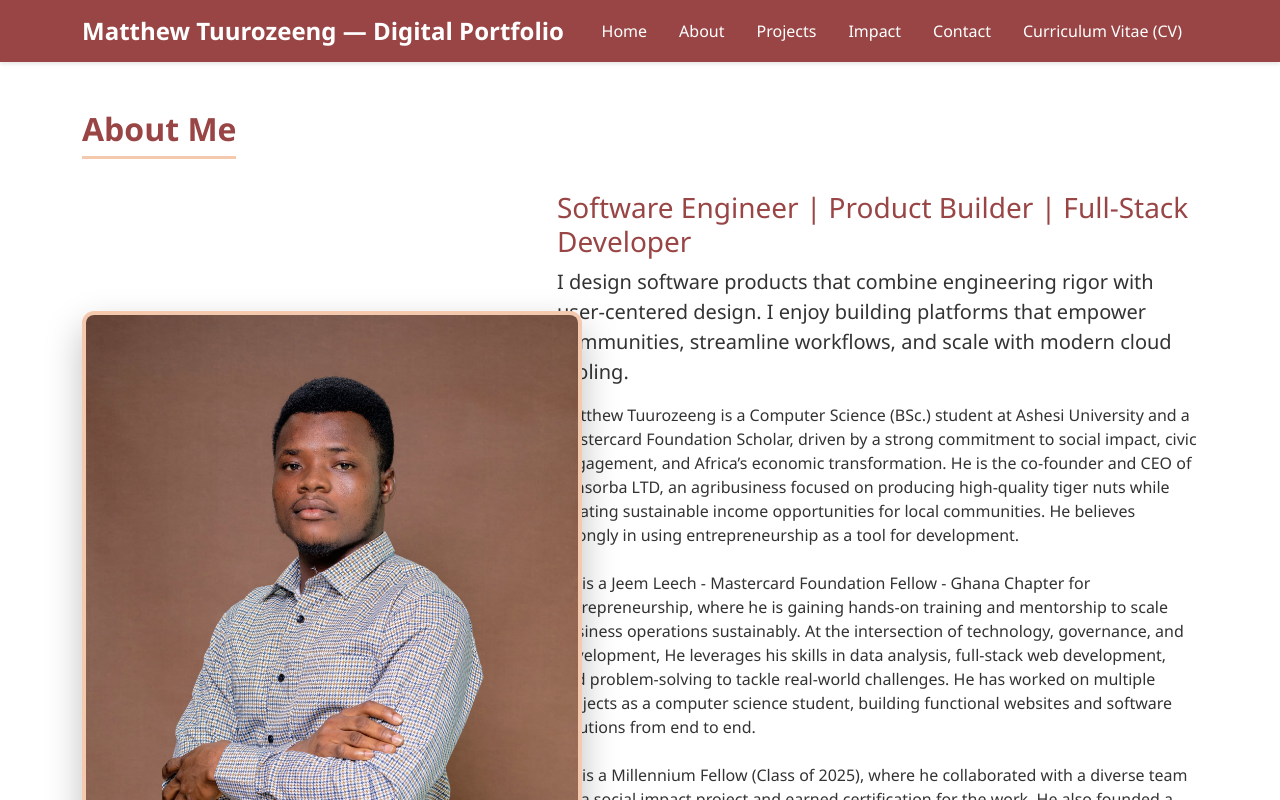
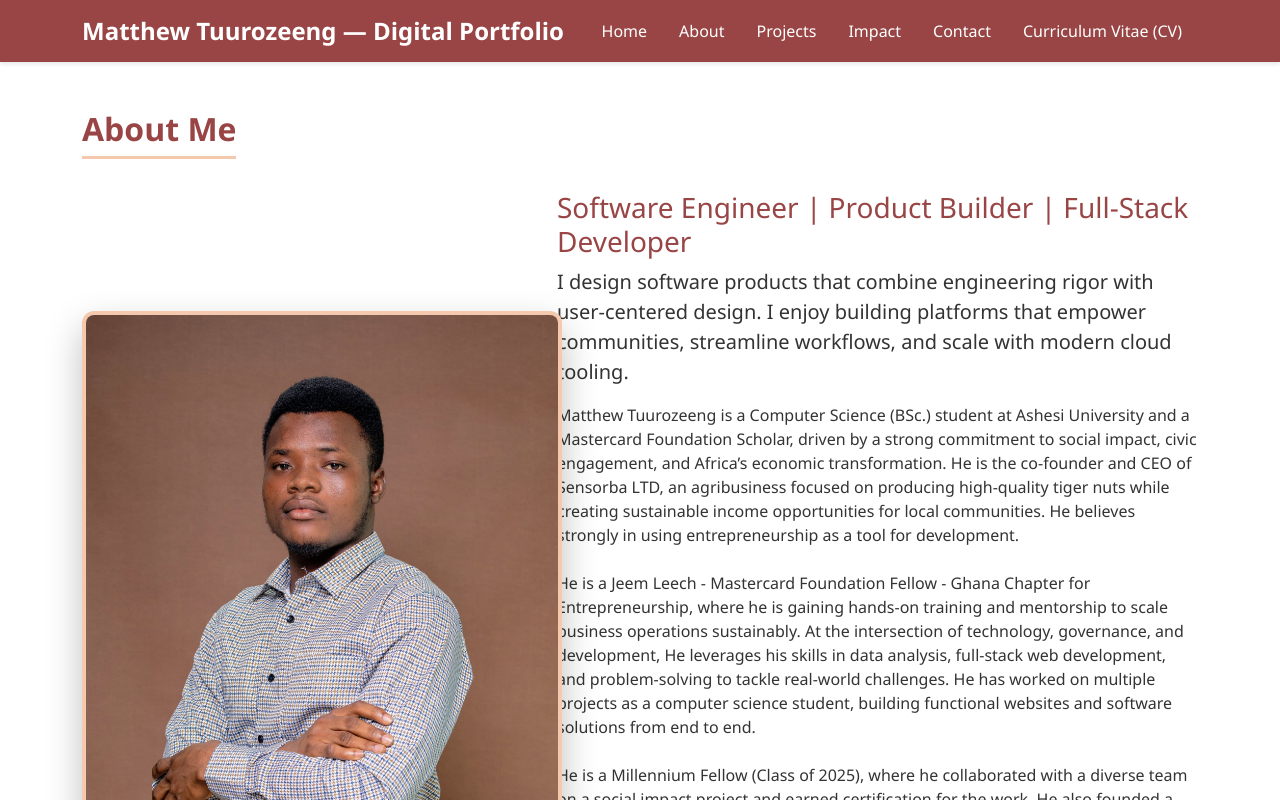
Before and after one commit to MatthewTuurozeeng/Matthew_Tuurozeeng_Digital_Portfolio, a React (Vite) app in the folder frontend/: page /about in a window 1280 px wide. Shown: the top 800 px of the page. Built offline with nearby package versions, Linux system fonts and the light colour scheme; no server answers.

Commit message:
increase chunk warning limit

```diff
--- a/frontend/src/index.css
+++ b/frontend/src/index.css
@@ -213,7 +213,7 @@ body {
 
 }
 .about-profile-image {
-  width: 500px;             /* wider for portrait */
+  width: 480px;             /* wider for portrait */
   height: 660px;            /* taller for full head-to-shoulders */
   object-fit: cover;        /* crops correctly without stretching */
   border-radius: 12px;      /* subtle rounded corners */
--- a/frontend/vite.config.js
+++ b/frontend/vite.config.js
@@ -11,5 +11,6 @@ export default defineConfig({
   build: {
     outDir: 'dist',
     sourcemap: false,
+    chunkSizeWarningLimit: 1000,
   },
 })
```
